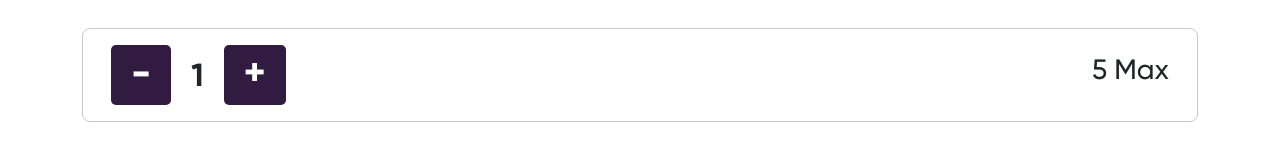
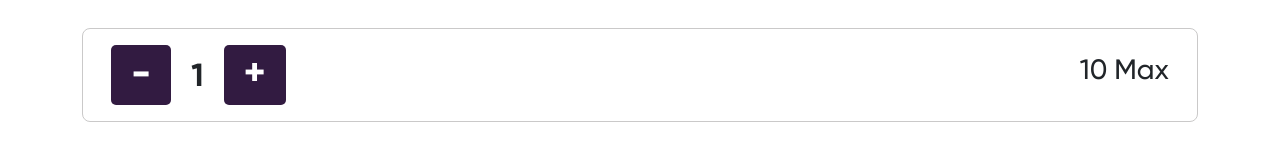
Before and after one commit to varun13603/neo-tech-mint, a React (Create React App) app: page / in a window 1280 px wide. Shown: the part 1917-2062 px from the top of the page. Built offline with nearby package versions, Linux system fonts and the light colour scheme.

Commit message:
Update mint.js

```diff
--- a/src/components/mint.js
+++ b/src/components/mint.js
@@ -349,7 +349,7 @@ export default function Mint() {
             md={6}
             sm={6}
           >
-            <h3 style={{ marginRight: "16px" }}>5 Max</h3>
+            <h3 style={{ marginRight: "16px" }}>10 Max</h3>
           </Col>
         </Row>
         <Row className="m-total">
```
